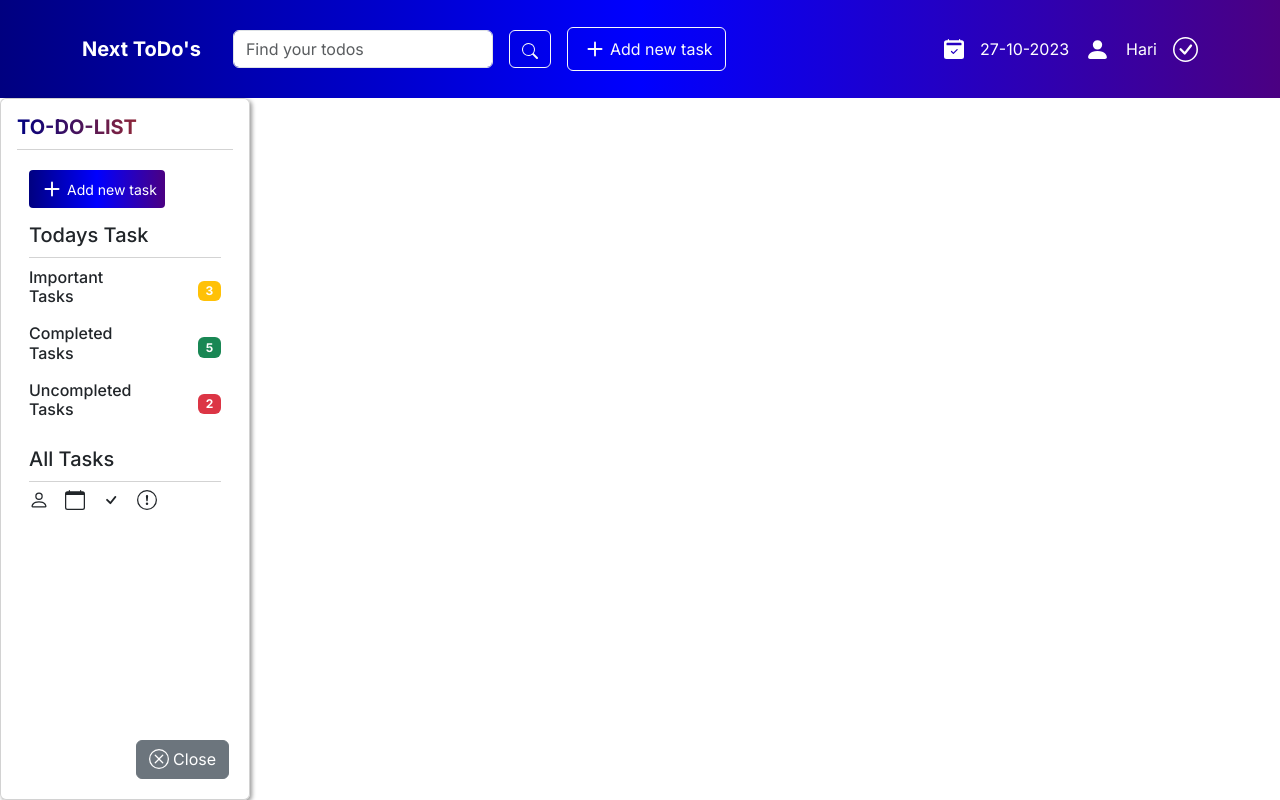
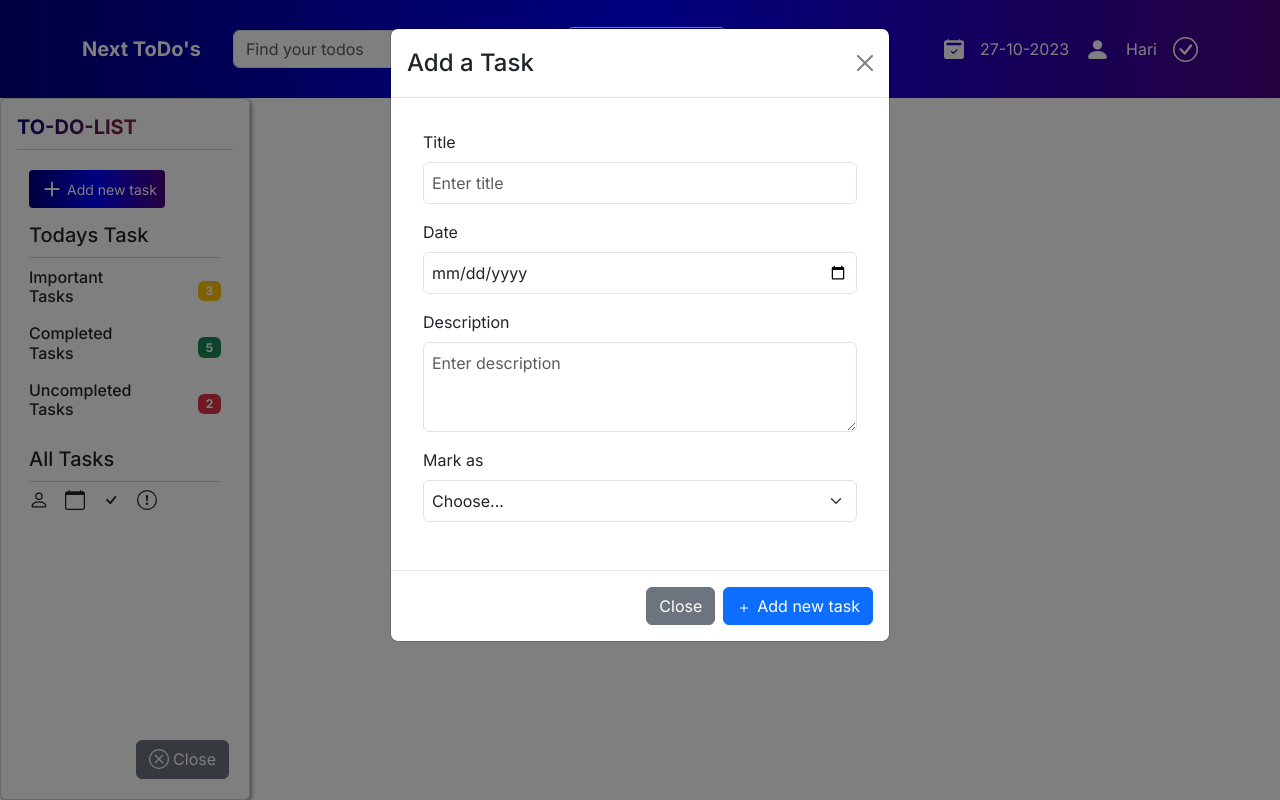
Before and after one commit to harisaini778/ToDoApp, a Next.js app: page / in a window 1280 px wide. Built offline with nearby package versions, Linux system fonts and the light colour scheme.

Commit message:
added a Modal component which is use to fill the form fileds and a new task

```diff
--- /dev/null
+++ b/src/app/TaskModal/page.js
@@ -0,0 +1,50 @@
+"use client"
+
+import React from 'react';
+import { Modal, Button, Form } from 'react-bootstrap';
+import { BsPlus } from 'react-icons/bs';
+
+const TaskModal = ({ show, handleClose }) => {
+  return (
+    <Modal show={show} onHide={handleClose}>
+      <Modal.Header closeButton>
+        <Modal.Title>Add a Task</Modal.Title>
+      </Modal.Header>
+      <Modal.Body>
+        <Form className="p-3">
+          <Form.Group controlId="formTitle" className="mb-3">
+            <Form.Label>Title</Form.Label>
+            <Form.Control type="text" placeholder="Enter title" className="p-2" />
+          </Form.Group>
+          <Form.Group controlId="formDate" className="mb-3">
+            <Form.Label>Date</Form.Label>
+            <Form.Control type="date" className="p-2" />
+          </Form.Group>
+          <Form.Group controlId="formDescription" className="mb-3">
+            <Form.Label>Description</Form.Label>
+            <Form.Control as="textarea" rows={3} placeholder="Enter description" className="p-2" />
+          </Form.Group>
+          <Form.Group controlId="formDropdown" className="mb-3">
+            <Form.Label>Mark as</Form.Label>
+            <Form.Select className="p-2">
+              <option>Choose...</option>
+              <option>Important</option>
+              <option>Completed</option>
+            </Form.Select>
+          </Form.Group>
+        </Form>
+      </Modal.Body>
+      <Modal.Footer>
+        <Button variant="secondary" onClick={handleClose}>
+          Close
+        </Button>
+        <Button variant="primary">
+          <BsPlus style={{ marginRight: '5px' }} />
+          Add new task
+        </Button>
+      </Modal.Footer>
+    </Modal>
+  );
+};
+
+export default TaskModal;
--- a/src/app/page.js
+++ b/src/app/page.js
@@ -4,13 +4,14 @@ import React,{useState} from 'react';
 import { Navbar, Container, FormControl, Button, Nav,Stack } from 'react-bootstrap';
 import { BsSearch, BsFillPersonFill, BsPlus, BsHouseDoorFill, BsCheckCircle, BsCalendar2CheckFill } from 'react-icons/bs';
 import LeftOffcanvas from './SideNavbar/page';
+import TaskModal from "./TaskModal/page";
 import "./style.css";
 
 const Home = () => {
 
-  const [show, setShow] = useState(true); // Manage the state here
+  const [show, setShow] = useState(true);
 
-  const handleClose = () => setShow(false); // Define the handleClose method
+  const handleClose = () => setShow(false);
 
   const today = new Date();
   const date = `${today.getDate()}-${today.getMonth() + 1}-${today.getFullYear()}`;
@@ -62,6 +63,7 @@ const Home = () => {
           </Navbar.Collapse>
         </Container>
       </Navbar>
+      <TaskModal show={show} handleClose={handleClose} />
       <LeftOffcanvas show={show} handleClose={handleClose} />
      </div>
   );
```
